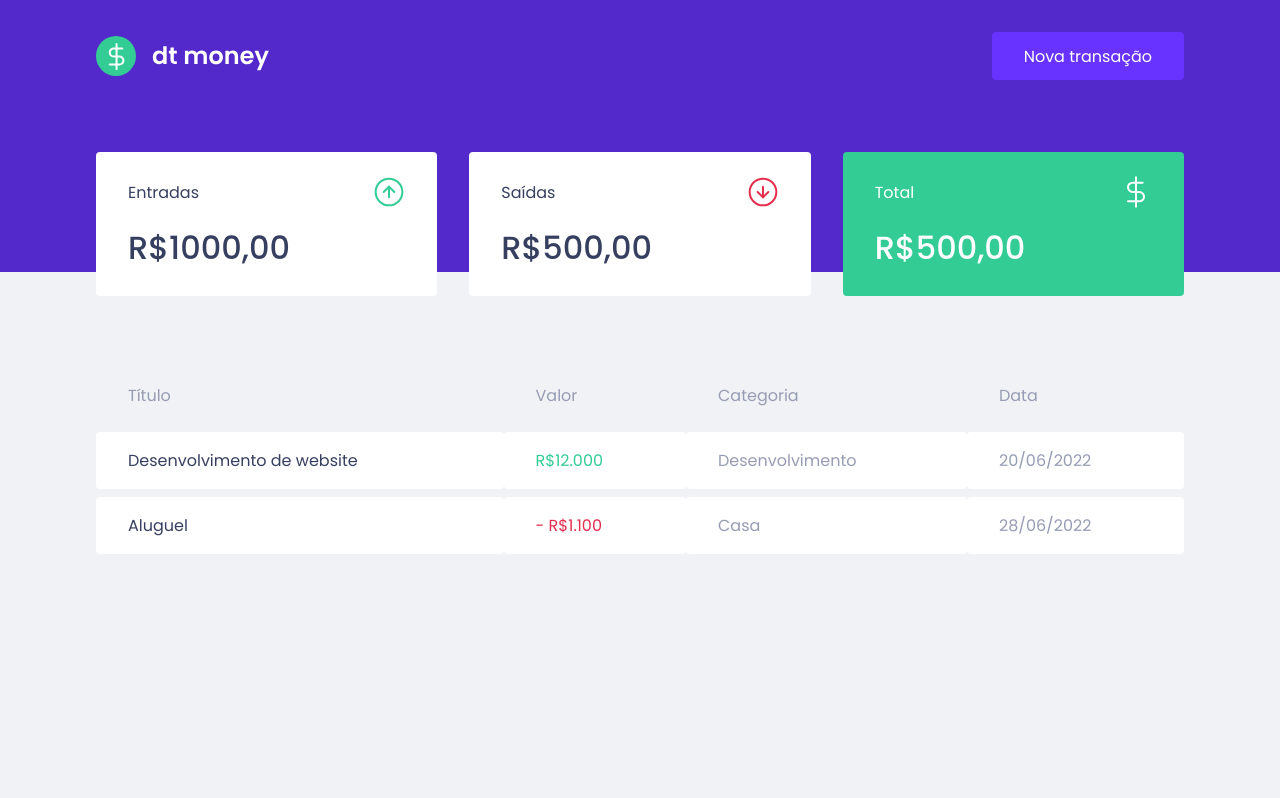
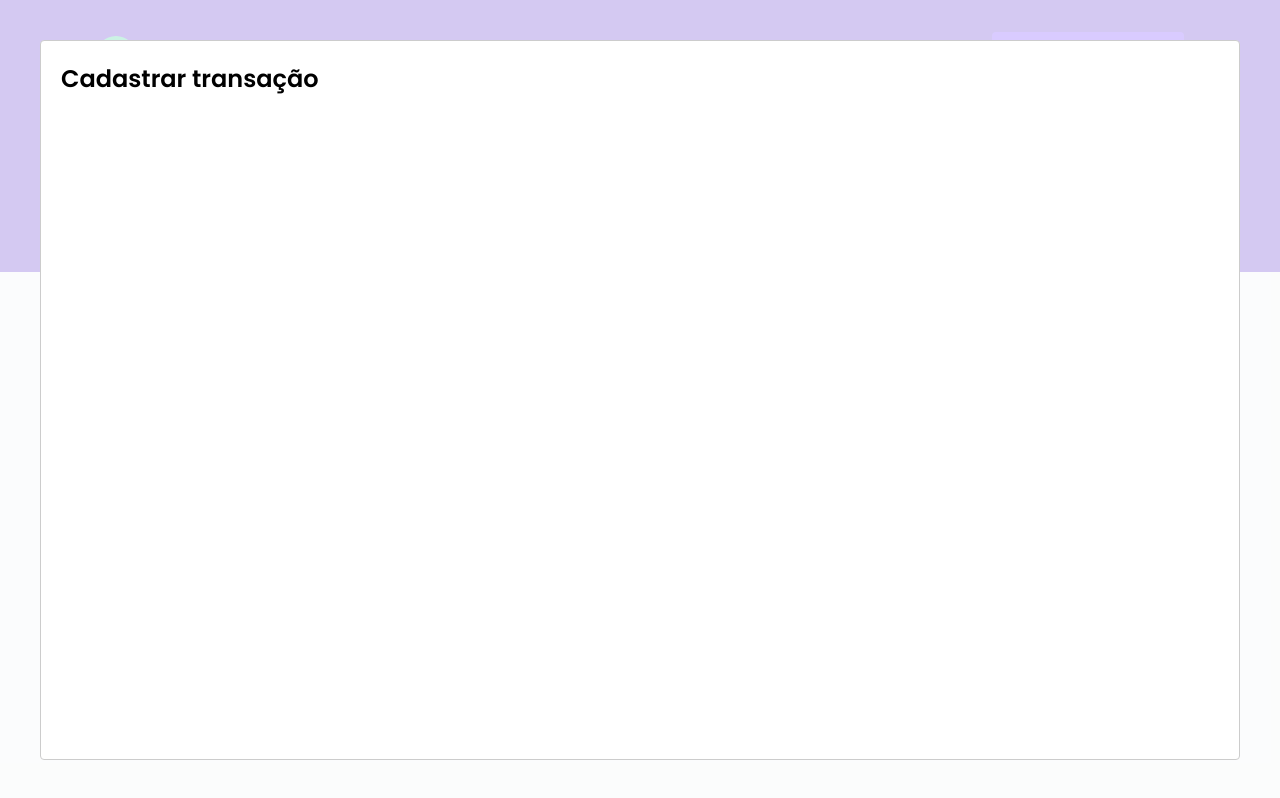
Before and after one commit to Felipe-dot/dtmoney, a React (Create React App) app: page / in a window 1280 px wide. Both pictures are taken after a click on the button "Nova transação". Built offline with nearby package versions, Linux system fonts and the light colour scheme; no server answers; what miragejs would draw is missing.

Commit message:
Setting of creation modal

```diff
--- a/package.json
+++ b/package.json
@@ -7,6 +7,7 @@
     "miragejs": "^0.1.44",
     "react": "^18.1.0",
     "react-dom": "^18.1.0",
+    "react-modal": "^3.15.1",
     "react-scripts": "5.0.1",
     "styled-components": "^5.3.5",
     "web-vitals": "^2.1.0"
@@ -19,6 +20,7 @@
     "@types/node": "^16.7.13",
     "@types/react": "^18.0.0",
     "@types/react-dom": "^18.0.0",
+    "@types/react-modal": "^3.13.1",
     "@types/styled-components": "^5.1.25",
     "typescript": "^4.4.2"
   },
--- a/src/App.tsx
+++ b/src/App.tsx
@@ -1,12 +1,35 @@
 import { Dashboard } from "./components/Dashboard";
+import Modal from "react-modal";
 import { Header } from "./components/Header";
 import { GlobalStyle } from "./styles/global";
+import { useState } from "react";
+
+Modal.setAppElement('#root');
 
 export function App() {
+  const [isNewTransactionModalOpen, setIsNewTransactionModalOpen] = useState(false);
+
+  function handleOpenNewTransactionModal() {
+      setIsNewTransactionModalOpen(true);
+  }
+
+  function handleCloseNewTransactionModal() {
+      setIsNewTransactionModalOpen(false);
+  }
+
   return (
     <>
-      <Header />
+      <Header onOpenNewTransactionModal={handleOpenNewTransactionModal}/>
+
       <Dashboard/>
+
+      <Modal
+        isOpen={isNewTransactionModalOpen}
+        onRequestClose={handleCloseNewTransactionModal}
+        >
+          <h2>Cadastrar transação</h2>
+     </Modal>
+
       <GlobalStyle />
     </>
   );
--- a/src/components/Header/index.tsx
+++ b/src/components/Header/index.tsx
@@ -1,12 +1,16 @@
 import logoImg from '../../assets/logo.svg'
 import { Container, Content } from './styles'
 
-export function Header() {
+interface HeaderProps {
+    onOpenNewTransactionModal: () => void;
+}
+
+export function Header({onOpenNewTransactionModal}: HeaderProps) {
     return(
         <Container>
             <Content>
                 <img src={logoImg} alt="dt money" />
-                <button type="button">
+                <button type="button" onClick={onOpenNewTransactionModal}>
                     Nova transação
                 </button>
             </Content>
```
Also changed, not shown: src/index.tsx (line endings or trailing spaces), 1 other file (tests, documents, lock files or other folders).
